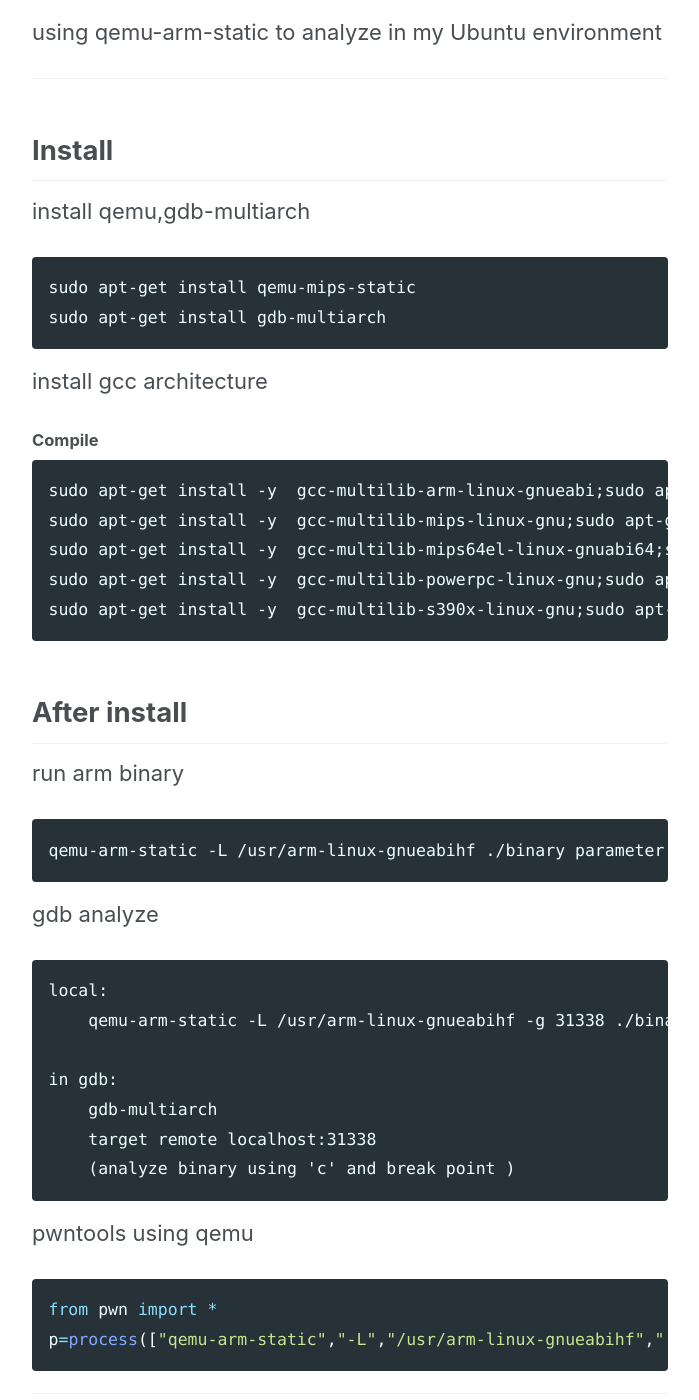
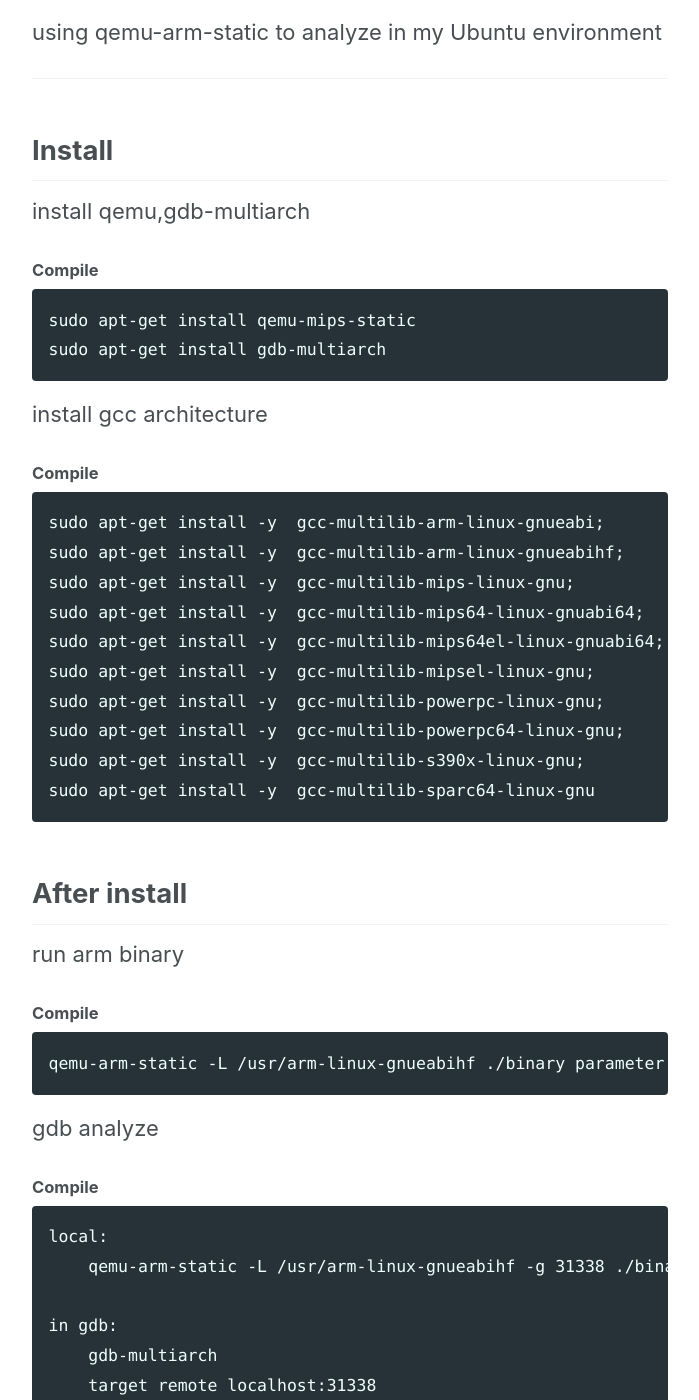
Before and after one commit to slyfizz3/slyfizz3.github.io, a Jekyll site: the page built from _posts/2019-06-29-qemu-arm-static.md, in a window 1280 px wide and 1400 px high, scrolled down 219 px. Shown: the whole window, without its empty margins (290-989 px from the left). Built offline with Jekyll 4.4.1, drawn with Linux system fonts in a browser that asks for light colours; cached includes are drawn as plain includes; nearby versions of some CDN libraries.

Commit message:
Update 2019-06-29-qemu-arm-static.md

````diff
--- a/_posts/2019-06-29-qemu-arm-static.md
+++ b/_posts/2019-06-29-qemu-arm-static.md
@@ -13,8 +13,10 @@ using qemu-arm-static to analyze in my Ubuntu environment
 
 Install
 -----
+
 install qemu,gdb-multiarch
 
+##### Compile
 ```
 sudo apt-get install qemu-mips-static
 sudo apt-get install gdb-multiarch
@@ -24,11 +26,16 @@ install gcc architecture
 
 ##### Compile
 ```
-sudo apt-get install -y  gcc-multilib-arm-linux-gnueabi;sudo apt-get install -y  gcc-multilib-arm-linux-gnueabihf;
-sudo apt-get install -y  gcc-multilib-mips-linux-gnu;sudo apt-get install -y  gcc-multilib-mips64-linux-gnuabi64;
-sudo apt-get install -y  gcc-multilib-mips64el-linux-gnuabi64;sudo apt-get install -y  gcc-multilib-mipsel-linux-gnu;
-sudo apt-get install -y  gcc-multilib-powerpc-linux-gnu;sudo apt-get install -y  gcc-multilib-powerpc64-linux-gnu;
-sudo apt-get install -y  gcc-multilib-s390x-linux-gnu;sudo apt-get install -y  gcc-multilib-sparc64-linux-gnu
+sudo apt-get install -y  gcc-multilib-arm-linux-gnueabi;
+sudo apt-get install -y  gcc-multilib-arm-linux-gnueabihf;
+sudo apt-get install -y  gcc-multilib-mips-linux-gnu;
+sudo apt-get install -y  gcc-multilib-mips64-linux-gnuabi64;
+sudo apt-get install -y  gcc-multilib-mips64el-linux-gnuabi64;
+sudo apt-get install -y  gcc-multilib-mipsel-linux-gnu;
+sudo apt-get install -y  gcc-multilib-powerpc-linux-gnu;
+sudo apt-get install -y  gcc-multilib-powerpc64-linux-gnu;
+sudo apt-get install -y  gcc-multilib-s390x-linux-gnu;
+sudo apt-get install -y  gcc-multilib-sparc64-linux-gnu
 ```
 
 After install
@@ -36,12 +43,14 @@ After install
 
 run arm binary
 
+##### Compile
 ```
 qemu-arm-static -L /usr/arm-linux-gnueabihf ./binary parameter
 ```
 
 gdb analyze
 
+##### Compile
 ```
 local:
     qemu-arm-static -L /usr/arm-linux-gnueabihf -g 31338 ./binary parameter
````
